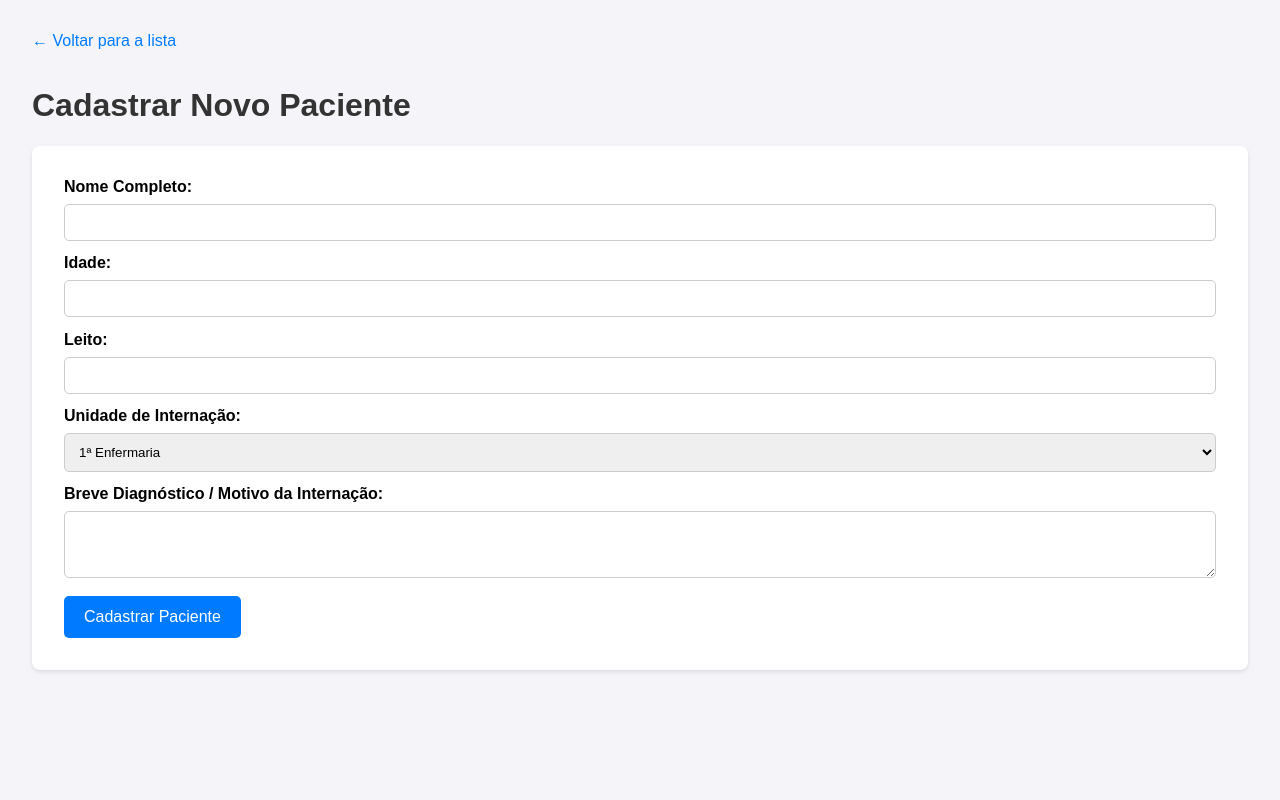
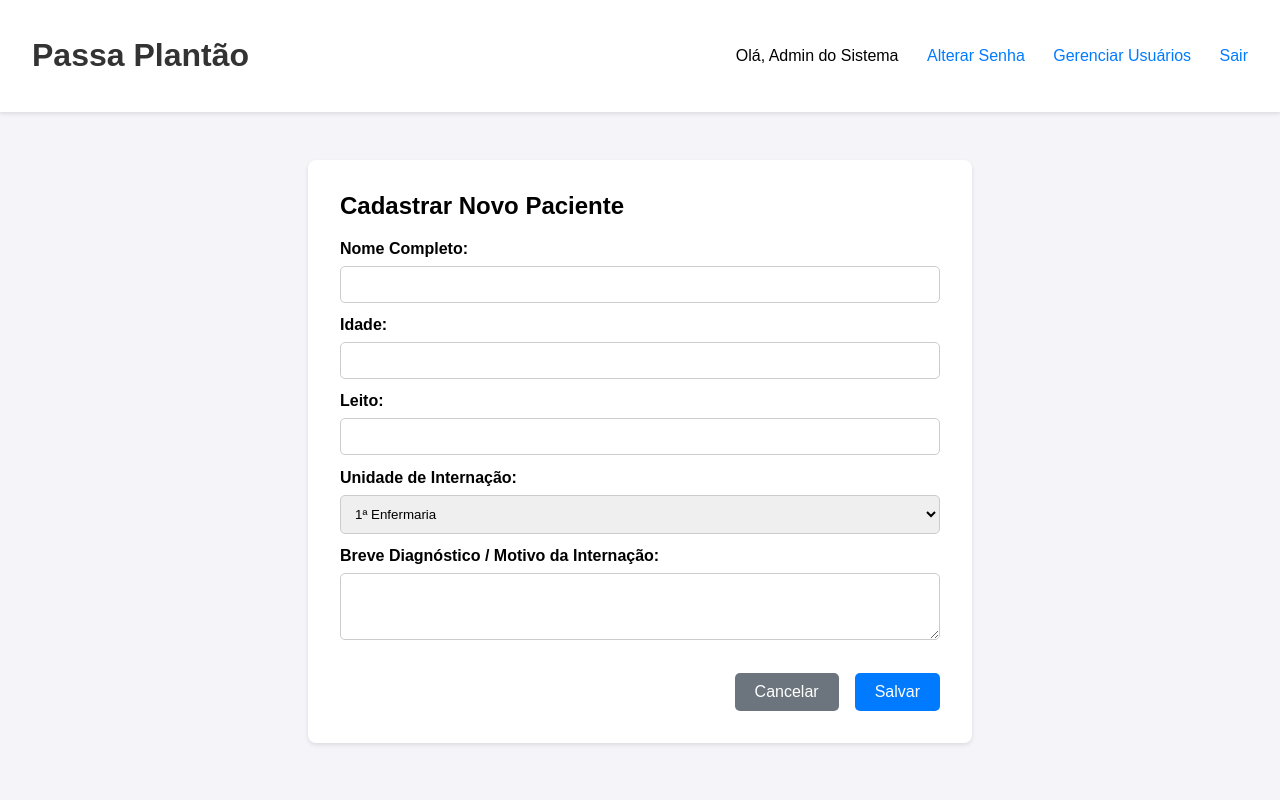
Before and after one commit to programmertiago/app-fisio, a Flask app: page /adicionar_paciente in a window 1280 px wide. Run offline with Flask 3, Linux system fonts and the light colour scheme; a user stored in the database is signed in; data comes from the database, SQL or seed files in the repository; both versions use the stored data as it was after the commit.

Commit message:
Adiciona edição de pacientes e ordenação por leito

```diff
--- a/app.py
+++ b/app.py
@@ -42,6 +42,24 @@ class Usuario(UserMixin):
         self.email = email
         self.funcao = funcao
 
+@app.before_request
+def check_force_password_change():
+    # A verificação só se aplica se o usuário estiver logado e tentando acessar uma página "normal"
+    # Precisamos excluir as rotas de 'logout' e a própria 'alterar_senha' para evitar um loop infinito.
+    # 'static' é para os arquivos CSS/JS internos do Flask.
+    if current_user.is_authenticated and \
+       request.endpoint not in ['logout', 'alterar_senha', 'static']:
+
+        # Conecta ao banco para verificar o status da "bandeira" do usuário atual
+        conn = get_db_connection()
+        user_data = conn.execute('SELECT precisa_trocar_senha FROM usuarios WHERE id = ?', (current_user.id,)).fetchone()
+        conn.close()
+
+        # Se a bandeira estiver levantada (valor=1), força o redirecionamento
+        if user_data and user_data['precisa_trocar_senha'] == 1:
+            flash('Por segurança, você precisa definir uma nova senha antes de continuar.', 'warning')
+            return redirect(url_for('alterar_senha'))
+
 @login_manager.user_loader
 def load_user(user_id):
     """Carrega o usuário a partir do ID da sessão."""
@@ -85,6 +103,47 @@ def logout():
     logout_user()
     return redirect(url_for('login'))
 
+# Adicione esta rota depois da função logout()
+
+@app.route('/alterar-senha', methods=['GET', 'POST'])
+@login_required
+def alterar_senha():
+    if request.method == 'POST':
+        senha_atual = request.form['senha_atual']
+        nova_senha = request.form['nova_senha']
+        confirmacao = request.form['confirmacao_senha']
+
+        # Busca o hash da senha atual do usuário logado no banco para verificação
+        conn = get_db_connection()
+        user_db_data = conn.execute('SELECT senha_hash FROM usuarios WHERE id = ?', (current_user.id,)).fetchone()
+
+        # 1. Verifica se a senha atual fornecida está correta
+        if not check_password_hash(user_db_data['senha_hash'], senha_atual):
+            flash('Sua senha atual está incorreta. Tente novamente.', 'error')
+            conn.close()
+            return redirect(url_for('alterar_senha'))
+
+        # 2. Verifica se a nova senha e a confirmação são iguais
+        if nova_senha != confirmacao:
+            flash('A nova senha e a confirmação não correspondem.', 'error')
+            conn.close()
+            return redirect(url_for('alterar_senha'))
+
+        # 3. Se tudo estiver certo, atualiza a senha e a "bandeira" para 0
+        senha_hashed = generate_password_hash(nova_senha)
+        conn.execute(
+            'UPDATE usuarios SET senha_hash = ?, precisa_trocar_senha = 0 WHERE id = ?',
+            (senha_hashed, current_user.id)
+        )
+        conn.commit()
+        conn.close()
+
+        flash('Sua senha foi alterada com sucesso!', 'success')
+        return redirect(url_for('painel_diario'))
+
+    # Se for GET, apenas mostra o formulário
+    return render_template('alterar_senha.html')
+
 # --- ROTAS PROTEGIDAS DO APLICATIVO ---
 
 @app.route('/')
@@ -93,7 +152,9 @@ def painel_diario():
     # ... (o resto da função continua exatamente igual)
     hoje_str = date.today().isoformat()
     conn = get_db_connection()
-    pacientes_ativos_raw = conn.execute("SELECT * FROM pacientes WHERE status = 'Ativo' ORDER BY unidade, nome").fetchall()
+    pacientes_ativos_raw = conn.execute(
+        "SELECT * FROM pacientes WHERE status = 'Ativo' ORDER BY unidade, leito"
+    ).fetchall()
     atendimentos_hoje_raw = conn.execute("SELECT * FROM atendimentos WHERE data = ?", (hoje_str,)).fetchall()
     atendimentos_hoje = { at['paciente_id']: {'manha': at['turno_manha'], 'tarde': at['turno_tarde']} for at in atendimentos_hoje_raw }
     conn.close()
@@ -153,7 +214,7 @@ def adicionar_evolucao(paciente_id):
 @app.route('/adicionar_paciente')
 @login_required
 def adicionar_paciente():
-    return render_template('adicionar_paciente.html')
+    return render_template('form_paciente.html')
 
 @app.route('/salvar_paciente', methods=['POST'])
 @login_required
@@ -166,6 +227,42 @@ def salvar_paciente():
     conn.commit()
     conn.close()
     return redirect(url_for('painel_diario'))
+
+@app.route('/paciente/editar/<int:paciente_id>', methods=['GET', 'POST'])
+@login_required
+def editar_paciente(paciente_id):
+    conn = get_db_connection()
+    # Busca os dados atuais do paciente para garantir que ele existe e para pré-preencher o form
+    paciente = conn.execute('SELECT * FROM pacientes WHERE id = ?', (paciente_id,)).fetchone()
+
+    if paciente is None:
+        flash('Paciente não encontrado.', 'error')
+        conn.close()
+        return redirect(url_for('painel_diario'))
+
+    if request.method == 'POST':
+        # Se o formulário foi enviado, coleta os novos dados
+        nome = request.form['nome']
+        idade = request.form['idade']
+        leito = request.form['leito']
+        unidade = request.form['unidade']
+        diagnostico = request.form['diagnostico']
+
+        # Executa o comando UPDATE para salvar as alterações no banco
+        conn.execute(
+            'UPDATE pacientes SET nome = ?, idade = ?, leito = ?, unidade = ?, diagnostico = ? WHERE id = ?',
+            (nome, idade, leito, unidade, diagnostico, paciente_id)
+        )
+        conn.commit()
+        conn.close()
+
+        flash('Dados do paciente atualizados com sucesso!', 'success')
+        return redirect(url_for('detalhes_paciente', paciente_id=paciente_id))
+
+    # Se a requisição for GET, apenas mostra o formulário pré-preenchido
+    conn.close()
+    # Usaremos um futuro 'form_paciente.html' tanto para criar quanto para editar
+    return render_template('form_paciente.html', paciente=paciente)
 
 @app.route('/marcar_atendimento', methods=['POST'])
 @login_required
@@ -213,7 +310,7 @@ def inativar_paciente(paciente_id):
 @admin_required
 def lista_usuarios():
     conn = get_db_connection()
-    usuarios = conn.execute('SELECT id, nome_completo, email, funcao FROM usuarios ORDER BY nome_completo').fetchall()
+    usuarios = conn.execute('SELECT id, nome_completo, email, funcao, status FROM usuarios ORDER BY nome_completo').fetchall()
     conn.close()
     return render_template('admin/lista_usuarios.html', usuarios=usuarios)
 
@@ -298,33 +395,70 @@ def editar_usuario(usuario_id):
     conn.close()
     return render_template('admin/form_usuario.html', usuario=usuario)
 
-@app.route('/admin/usuarios/resetar_senha/<int:usuario_id>', methods=['POST'])
+@app.route('/admin/usuarios/inativar/<int:usuario_id>', methods=['POST'])
+@login_required
+@admin_required
+def inativar_usuario(usuario_id):
+    # Verificação de segurança para impedir que o admin se auto-inative
+    if usuario_id == current_user.id:
+        flash('Você não pode inativar a si mesmo.', 'error')
+        return redirect(url_for('lista_usuarios'))
+
+    conn = get_db_connection()
+    conn.execute("UPDATE usuarios SET status = 'Inativo' WHERE id = ?", (usuario_id,))
+    conn.commit()
+    conn.close()
+
+    flash('Usuário inativado com sucesso.', 'success')
+    return redirect(url_for('lista_usuarios'))
+
+# Adicione este bloco logo após a função inativar_usuario()
+
+@app.route('/admin/usuarios/reativar/<int:usuario_id>', methods=['POST'])
+@login_required
+@admin_required
+def reativar_usuario(usuario_id):
+    conn = get_db_connection()
+    conn.execute("UPDATE usuarios SET status = 'Ativo' WHERE id = ?", (usuario_id,))
+    conn.commit()
+    conn.close()
+
+    flash('Usuário reativado com sucesso.', 'success')
+    return redirect(url_for('lista_usuarios'))
+
+# Substitua a função resetar_senha antiga por esta
+
+@app.route('/admin/usuarios/resetar_senha/<int:usuario_id>', methods=['GET', 'POST'])
 @login_required
 @admin_required
 def resetar_senha(usuario_id):
-    # Define os caracteres que podem ser usados na nova senha
-    alfabeto = string.ascii_letters + string.digits + '!@#$%^&*'
-    # Gera uma senha segura de 12 caracteres
-    nova_senha = ''.join(secrets.choice(alfabeto) for i in range(12))
+    conn = get_db_connection()
+    usuario = conn.execute('SELECT id, nome_completo FROM usuarios WHERE id = ?', (usuario_id,)).fetchone()
 
-    # Criptografa a nova senha
-    senha_hashed = generate_password_hash(nova_senha)
+    if usuario is None:
+        flash('Usuário não encontrado.', 'error')
+        conn.close()
+        return redirect(url_for('lista_usuarios'))
 
-    conn = get_db_connection()
-    # Atualiza a senha do usuário no banco de dados
-    conn.execute('UPDATE usuarios SET senha_hash = ? WHERE id = ?', (senha_hashed, usuario_id))
+    if request.method == 'POST':
+        nova_senha = request.form['nova_senha']
+        if not nova_senha:
+            flash('A senha provisória não pode estar em branco.', 'error')
+            return render_template('admin/reset_senha_form.html', usuario=usuario)
 
-    # Pega o nome do usuário para a mensagem de feedback
-    usuario = conn.execute('SELECT nome_completo FROM usuarios WHERE id = ?', (usuario_id,)).fetchone()
+        senha_hashed = generate_password_hash(nova_senha)
 
-    conn.commit()
+        # ATUALIZA a senha e LEVANTA A BANDEIRA para forçar a troca no próximo login
+        conn.execute('UPDATE usuarios SET senha_hash = ?, precisa_trocar_senha = 1 WHERE id = ?', (senha_hashed, usuario_id))
+        conn.commit()
+
+        flash(f"Senha para '{usuario['nome_completo']}' foi resetada com sucesso!", 'success')
+        conn.close()
+        return redirect(url_for('lista_usuarios'))
+
+    # Para requisições GET, apenas mostra o formulário
     conn.close()
-
-    # Mostra a nova senha na tela UMA VEZ para o admin poder copiar
-    flash(f"A nova senha para '{usuario['nome_completo']}' é: {nova_senha}", 'success')
-    flash('Anote e envie ao usuário. Esta senha não será mostrada novamente.', 'warning')
-
-    return redirect(url_for('lista_usuarios'))
+    return render_template('admin/reset_senha_form.html', usuario=usuario)
 
 # --- Execução do Aplicativo ---
 if __name__ == '__main__':
--- /dev/null
+++ b/melhorias.txt
@@ -0,0 +1 @@
+- Versão 2.0: Implementar funcionalidade de arrastar e soltar (drag-and-drop) no painel.
--- a/templates/adicionar_paciente.html
+++ /dev/null
@@ -1,52 +0,0 @@
-<!DOCTYPE html>
-<html lang="pt-br">
-<head>
-    <meta charset="UTF-8">
-    <meta name="viewport" content="width=device-width, initial-scale=1.0">
-    <title>Cadastrar Novo Paciente</title>
-    <style>
-        body { font-family: Arial, sans-serif; margin: 2em; background-color: #f4f4f9; }
-        h1 { color: #333; }
-        form { background-color: white; padding: 2em; border-radius: 8px; box-shadow: 0 2px 4px rgba(0,0,0,0.1); }
-        label { display: block; margin-bottom: 0.5em; font-weight: bold; }
-        input[type="text"], input[type="number"], select, textarea {
-            width: 100%;
-            padding: 10px;
-            margin-bottom: 1em;
-            border-radius: 5px;
-            border: 1px solid #ccc;
-            box-sizing: border-box;
-        }
-        button { background-color: #007bff; color: white; padding: 12px 20px; border: none; border-radius: 5px; cursor: pointer; font-size: 1em; }
-        button:hover { background-color: #0056b3; }
-        a { color: #007bff; text-decoration: none; display: inline-block; margin-bottom: 1em;}
-    </style>
-</head>
-<body>
-    <a href="{{ url_for('painel_diario') }}">&larr; Voltar para a lista</a>
-    <h1>Cadastrar Novo Paciente</h1>
-    <form action="{{ url_for('salvar_paciente') }}" method="POST">
-        <label for="nome">Nome Completo:</label>
-        <input type="text" id="nome" name="nome" required>
-
-        <label for="idade">Idade:</label>
-        <input type="number" id="idade" name="idade" required>
-
-        <label for="leito">Leito:</label>
-        <input type="text" id="leito" name="leito" required>
-
-        <label for="unidade">Unidade de Internação:</label>
-        <select id="unidade" name="unidade" required>
-            <option value="1ª Enfermaria">1ª Enfermaria</option>
-            <option value="2ª Enfermaria">2ª Enfermaria</option>
-            <option value="3ª Enfermaria">3ª Enfermaria</option>
-            <option value="UTI">UTI (Unidade de Terapia Intensiva)</option>
-        </select>
-
-        <label for="diagnostico">Breve Diagnóstico / Motivo da Internação:</label>
-        <textarea id="diagnostico" name="diagnostico" rows="3" required></textarea>
-
-        <button type="submit">Cadastrar Paciente</button>
-    </form>
-</body>
-</html>
--- a/templates/base.html
+++ b/templates/base.html
@@ -3,7 +3,7 @@
 <head>
     <meta charset="UTF-8">
     <meta name="viewport" content="width=device-width, initial-scale=1.0">
-    <title>{% block title %}Fisio Handoff{% endblock %}</title>
+    <title>{% block title %}Passa Plantão{% endblock %}</title>
     <style>
         body { font-family: Arial, sans-serif; margin: 0; background-color: #f4f4f9; }
         .container { max-width: 1200px; margin: 0 auto; padding: 2em; }
@@ -17,13 +17,15 @@
 </head>
 <body>
     <header class="header">
-        <h1><a href="{{ url_for('painel_diario') }}">Fisio Handoff</a></h1>
-        <nav class="header-nav">
+        <h1><a href="{{ url_for('painel_diario') }}">Passa Plantão</a></h1>
+   <nav class="header-nav">
     {% if current_user.is_authenticated %}
         <span>Olá, {{ current_user.nome_completo }}</span>
 
+        <a href="{{ url_for('alterar_senha') }}">Alterar Senha</a>
+
         {% if current_user.funcao == 'admin' %}
-            {% if request.endpoint == 'lista_usuarios' %}
+            {% if request.endpoint == 'lista_usuarios' or request.endpoint.startswith('admin.') %}
                 <a href="{{ url_for('painel_diario') }}">Painel de Trabalho</a>
             {% else %}
                 <a href="{{ url_for('lista_usuarios') }}">Gerenciar Usuários</a>
--- /dev/null
+++ b/templates/form_paciente.html
@@ -0,0 +1,53 @@
+{% extends 'base.html' %}
+
+{% block title %}{% if paciente %}Editar Paciente{% else %}Cadastrar Novo Paciente{% endif %}{% endblock %}
+
+{% block content %}
+<style>
+    .form-container { max-width: 600px; margin: 1em auto; background-color: #fff; padding: 2em; border-radius: 8px; box-shadow: 0 2px 4px rgba(0,0,0,0.1); }
+    .form-container h2 { margin-top: 0; }
+    label { display: block; margin-bottom: 0.5em; font-weight: bold; }
+    input, select, textarea { width: 100%; padding: 10px; margin-bottom: 1em; border-radius: 5px; border: 1px solid #ccc; box-sizing: border-box; }
+    .form-actions { display: flex; justify-content: flex-end; gap: 1em; margin-top: 1em;}
+    .btn { padding: 10px 20px; border: none; border-radius: 5px; cursor: pointer; color: white !important; text-decoration: none; font-size: 1em;}
+    .btn-primary { background-color: #007bff; }
+    .btn-secondary { background-color: #6c757d; }
+</style>
+
+<div class="form-container">
+    <h2>{% if paciente %}Editar Paciente{% else %}Cadastrar Novo Paciente{% endif %}</h2>
+
+    <form action="{{ url_for('editar_paciente', paciente_id=paciente.id) if paciente else url_for('salvar_paciente') }}" method="POST">
+        <div>
+            <label for="nome">Nome Completo:</label>
+            <input type="text" id="nome" name="nome" value="{{ paciente.nome if paciente else '' }}" required>
+        </div>
+        <div>
+            <label for="idade">Idade:</label>
+            <input type="number" id="idade" name="idade" value="{{ paciente.idade if paciente else '' }}" required>
+        </div>
+        <div>
+            <label for="leito">Leito:</label>
+            <input type="text" id="leito" name="leito" value="{{ paciente.leito if paciente else '' }}" required>
+        </div>
+        <div>
+            <label for="unidade">Unidade de Internação:</label>
+            <select id="unidade" name="unidade" required>
+                <option value="1ª Enfermaria" {% if paciente and paciente.unidade == '1ª Enfermaria' %}selected{% endif %}>1ª Enfermaria</option>
+                <option value="2ª Enfermaria" {% if paciente and paciente.unidade == '2ª Enfermaria' %}selected{% endif %}>2ª Enfermaria</option>
+                <option value="3ª Enfermaria" {% if paciente and paciente.unidade == '3ª Enfermaria' %}selected{% endif %}>3ª Enfermaria</option>
+                <option value="UTI" {% if paciente and paciente.unidade == 'UTI' %}selected{% endif %}>UTI</option>
+            </select>
+        </div>
+        <div>
+            <label for="diagnostico">Breve Diagnóstico / Motivo da Internação:</label>
+            <textarea id="diagnostico" name="diagnostico" rows="3" required>{{ paciente.diagnostico if paciente else '' }}</textarea>
+        </div>
+
+        <div class="form-actions">
+            <a href="{{ url_for('detalhes_paciente', paciente_id=paciente.id) if paciente else url_for('painel_diario') }}" class="btn btn-secondary">Cancelar</a>
+            <button type="submit" class="btn btn-primary">Salvar</button>
+        </div>
+    </form>
+</div>
+{% endblock %}
```
Also changed, not shown: init_db.py (+12 -37 lines), templates/admin/lista_usuarios.html (+44 -14 lines), templates/admin/reset_senha_form.html (added, +20 -0 lines), templates/alterar_senha.html (added, +41 -0 lines), templates/paciente.html (+7 -0 lines), hospital.db.
